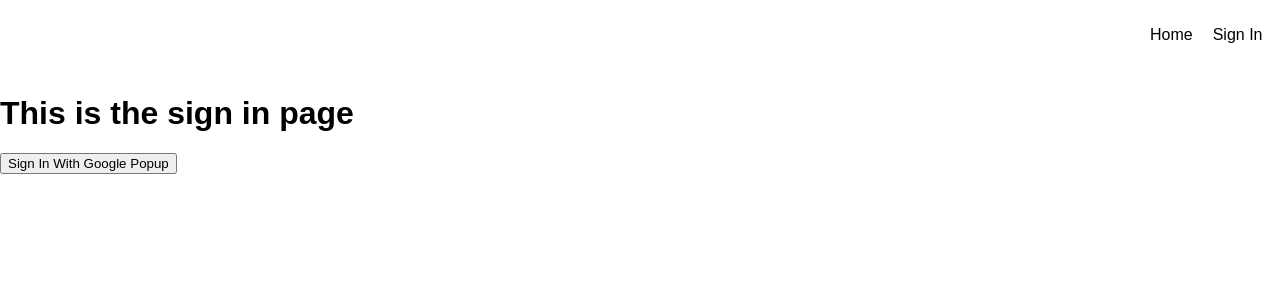
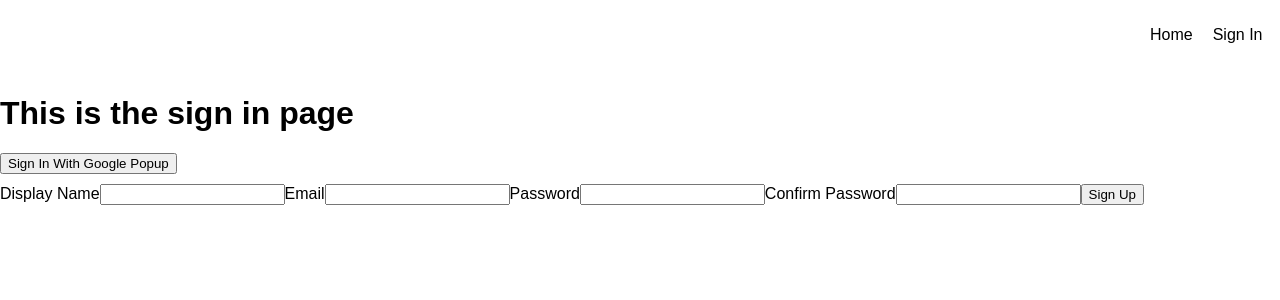
Before and after one commit to Precious-gift/Crwn-Clothing, a React (Create React App) app: page /signIn in a window 1280 px wide. Shown: the top 300 px of the page. Built offline with nearby package versions, Linux system fonts and the light colour scheme; some icons are missing; a web font is replaced by a local one.

Commit message:
sign-up form

```diff
--- a/src/components/routes/sign-in/sign-in.component.jsx
+++ b/src/components/routes/sign-in/sign-in.component.jsx
@@ -3,16 +3,23 @@
   createUserDocFromAuth,
 } from "../../../utils/firebase/firebase.utils";
 
+import SignUpForm from "../../sign-up-form/sign-up-form.component";
+
 const SignIn = () => {
   const logGoogleUser = async () => {
     const response = await signInWithGooglePopUp();
     const userDocRef = await createUserDocFromAuth(response.user);
+    console.log(userDocRef);
   };
 
   return (
     <div>
       <h1>This is the sign in page</h1>
-      <button onClick={logGoogleUser}>Sign In With Google Popup</button>
+      <button onClick={logGoogleUser} style={{ marginBottom: "10px" }}>
+        Sign In With Google Popup
+      </button>
+
+      <SignUpForm />
     </div>
   );
 };
--- /dev/null
+++ b/src/components/sign-up-form/sign-up-form.component.jsx
@@ -0,0 +1,64 @@
+import { useState } from "react";
+
+const SignUpForm = () => {
+  const defaultField = {
+    displayName: "",
+    email: "",
+    password: "",
+    confirmPassword: "",
+  };
+
+  const [formfields, setFormFields] = useState(defaultField);
+  const { displayName, email, password, confirmPassword } = formfields;
+  console.log(formfields);
+  const handleChange = (event) => {
+    const { name, value } = event.target;
+    setFormFields({ ...formfields, [name]: value });
+  };
+
+  return (
+    <div>
+      <form onSubmit={() => {}}>
+        <label>Display Name</label>
+        <input
+          required
+          type="text"
+          onChange={handleChange}
+          name="displayName"
+          value={displayName}
+        />
+
+        <label>Email</label>
+        <input
+          required
+          type="email"
+          onChange={handleChange}
+          name="email"
+          value={email}
+        />
+
+        <label>Password</label>
+        <input
+          required
+          type="password"
+          onChange={handleChange}
+          name="password"
+          value={password}
+        />
+
+        <label>Confirm Password</label>
+        <input
+          required
+          type="password"
+          onChange={handleChange}
+          name="confirmPassword"
+          value={confirmPassword}
+        />
+
+        <button type="submit">Sign Up</button>
+      </form>
+    </div>
+  );
+};
+
+export default SignUpForm;
--- a/src/utils/firebase/firebase.utils.js
+++ b/src/utils/firebase/firebase.utils.js
@@ -31,6 +31,8 @@
 
 export const auth = getAuth();
 export const signInWithGooglePopUp = () => signInWithPopup(auth, provider);
+export const signInWithGoogleRedirect = () =>
+  signInWithRedirect(auth, provider);
 export const db = getFirestore();
 export const createUserDocFromAuth = async (userAuth) => {
   const userDocRef = doc(db, "users", userAuth.uid);
```
